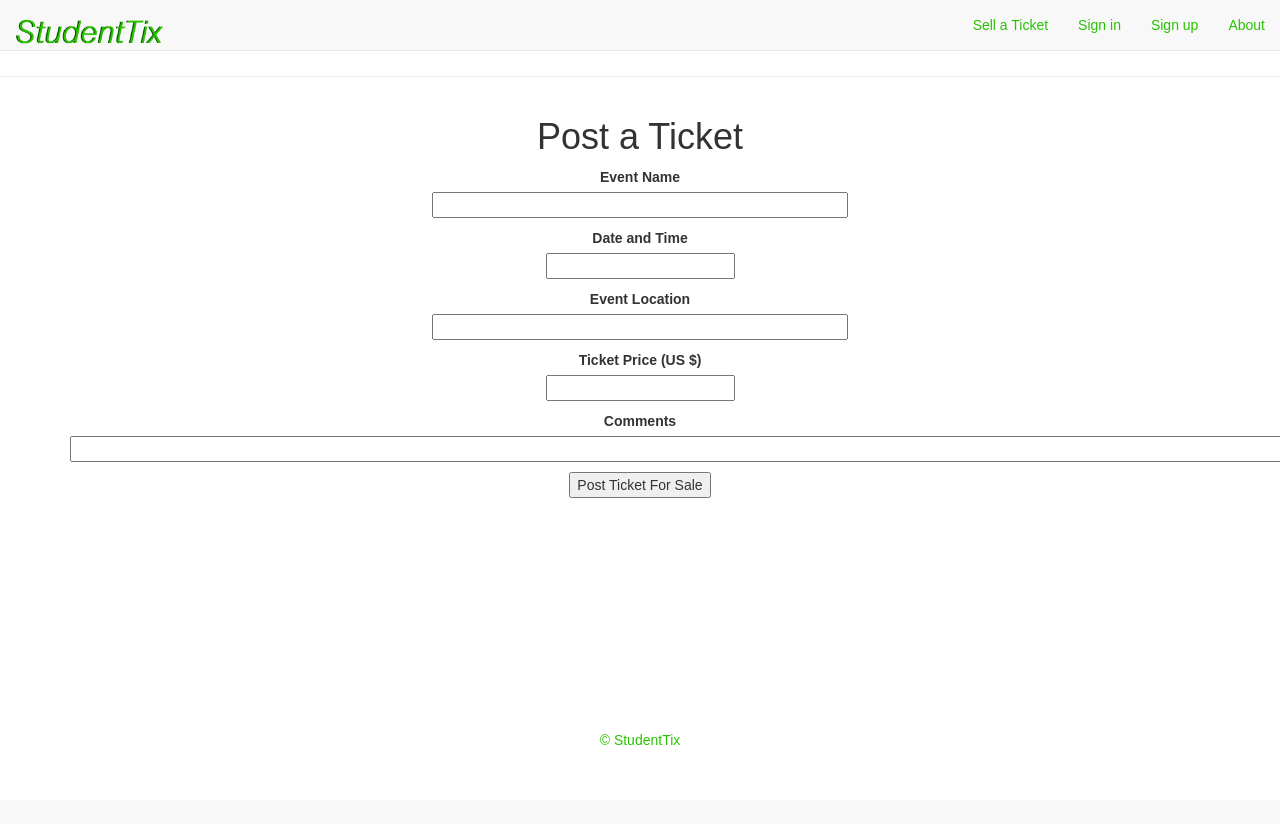
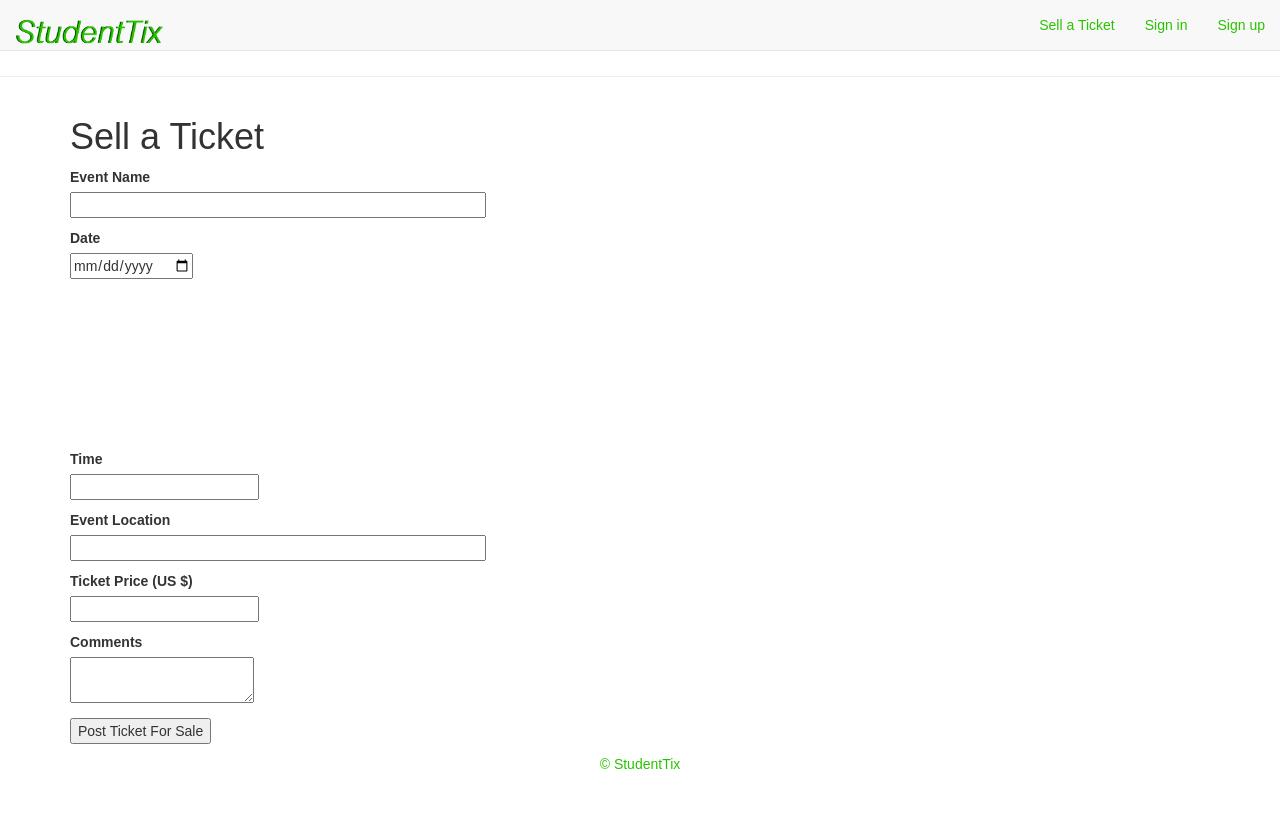
Before and after one commit to wborland/cs252, a Flask app: page /postTix in a window 1280 px wide; the page is wider, and only the part inside the window is pictured. Before the commit the page ends 745 px from the top of that part, so only its background shows below. Run offline with Flask 2, Linux system fonts and the light colour scheme; some libraries are stand-ins or nearby versions; some web fonts are replaced.

Commit message:
Posting ticket form working

```diff
--- a/flaskapp.py
+++ b/flaskapp.py
@@ -1,6 +1,7 @@
 from flask import Flask, render_template, send_from_directory, flash, redirect, session
 from forms import LoginForm, PostForm, RegisterForm
 from flask_login import current_user, login_user
+from datetime import date
 import os
 
 import db
@@ -87,8 +88,11 @@ def postTix():
 def postTix2():
         form = PostForm()
         if form.validate_on_submit():
-            flash('Post for event {} on date {} at {} for price {}'.format(
-                form.event.data, form.time.data, form.location.data, form.price.data))
+            if form.price.data < 0:
+                flash('Price must be a positive number')
+                return render_template('postTicket.html', form=form)
+            flash('Post for event {} on date {} at time {} location {} for price {} with comments \'{}\''.format(
+                form.event.data, form.date.data.strftime('%x'), form.time.data, form.location.data, form.price.data, form.comments.data))
             return redirect('/')
         else :
             flash('That was not valid')
--- a/forms.py
+++ b/forms.py
@@ -1,6 +1,7 @@
 from flask_wtf import FlaskForm
-from wtforms import StringField, PasswordField, BooleanField, SubmitField, DateTimeField, DecimalField, BooleanField
+from wtforms import StringField, PasswordField, BooleanField, SubmitField, DateField, DecimalField, BooleanField, TextAreaField
 from wtforms.validators import DataRequired
+from wtforms_components import TimeField
 
 class LoginForm(FlaskForm):
     email = StringField('Email', validators=[DataRequired()])
@@ -9,10 +10,11 @@ class LoginForm(FlaskForm):
 
 class PostForm(FlaskForm):
     event = StringField('Event Name', validators=[DataRequired()])
-    time = DateTimeField('Date and Time', validators=[DataRequired()])
+    date = DateField('Date', validators=[DataRequired()], format="%m/%d/%Y")
+    time = TimeField('Time', validators=[DataRequired()])
     location = StringField('Event Location', validators=[DataRequired()])
     price = DecimalField('Ticket Price (US $)', validators=[DataRequired()], places=2)
-    comments = StringField('Comments')
+    comments = TextAreaField('Comments')
     submit = SubmitField('Post Ticket For Sale')
 
 class RegisterForm(FlaskForm):
--- a/templates/bass.html
+++ b/templates/bass.html
@@ -13,6 +13,13 @@
         <script src="https://maxcdn.bootstrapcdn.com/bootstrap/3.3.7/js/bootstrap.min.js"></script>
 
         <link rel="stylesheet" type= "text/css" href= "{{ url_for('static',filename='style-light.css') }}">
+		<script src="//code.jquery.com/jquery-1.10.2.js"></script>
+		<script src="//code.jquery.com/ui/1.11.4/jquery-ui.js"></script>
+		<script>
+		$(function() {
+			$( ".dtpick" ).datepicker();
+		});
+		</script>
 </head>
 {% endblock %}
 <body>
@@ -36,7 +43,6 @@
 		  {% else %}
           <li><a href="/logout">Log Out</a></li>
 		  {% endif %}
-          <li><a href="/about">About</a></li>
         </ul>
       </div>
     </div>
--- a/templates/postTicket.html
+++ b/templates/postTicket.html
@@ -2,14 +2,20 @@
 
 {% block content %}
 
-	<div class="container text-center">
-		<h1> Post a Ticket </h1>
+	<div class="container text-left">
+		<h1> Sell a Ticket </h1>
 		<form action="" method="post">
         {{ form.hidden_tag() }}
         <p>
             {{ form.event.label }}<br>
             {{ form.event(size=48) }}
         </p>
+        <p>
+            {{ form.date.label }}<br>
+            {{ form.date(class="dtpick") }}
+        </p>
+		<br><br><br><br>
+		<br><br><br><br>
         <p>
             {{ form.time.label }}<br>
             {{ form.time() }}
```
